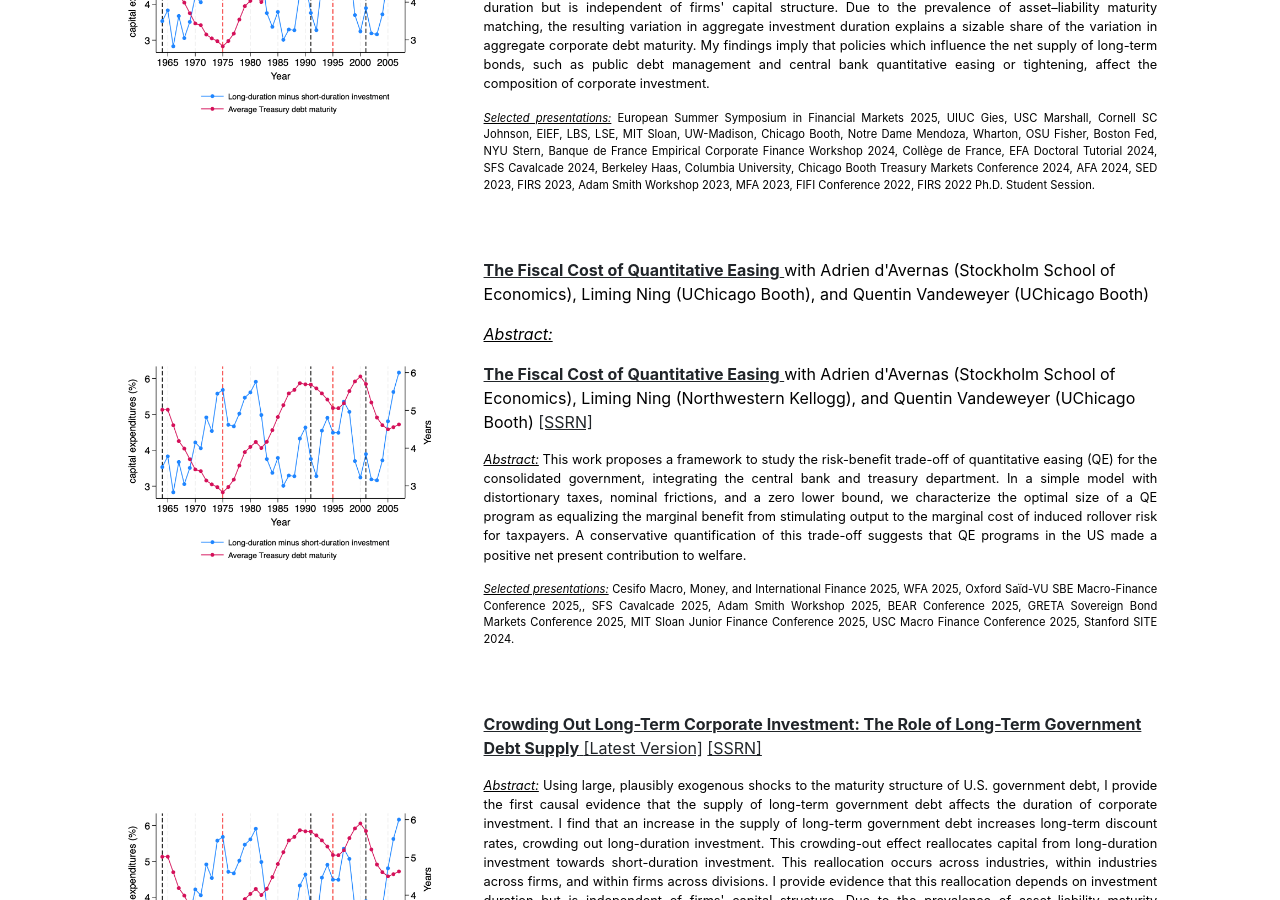
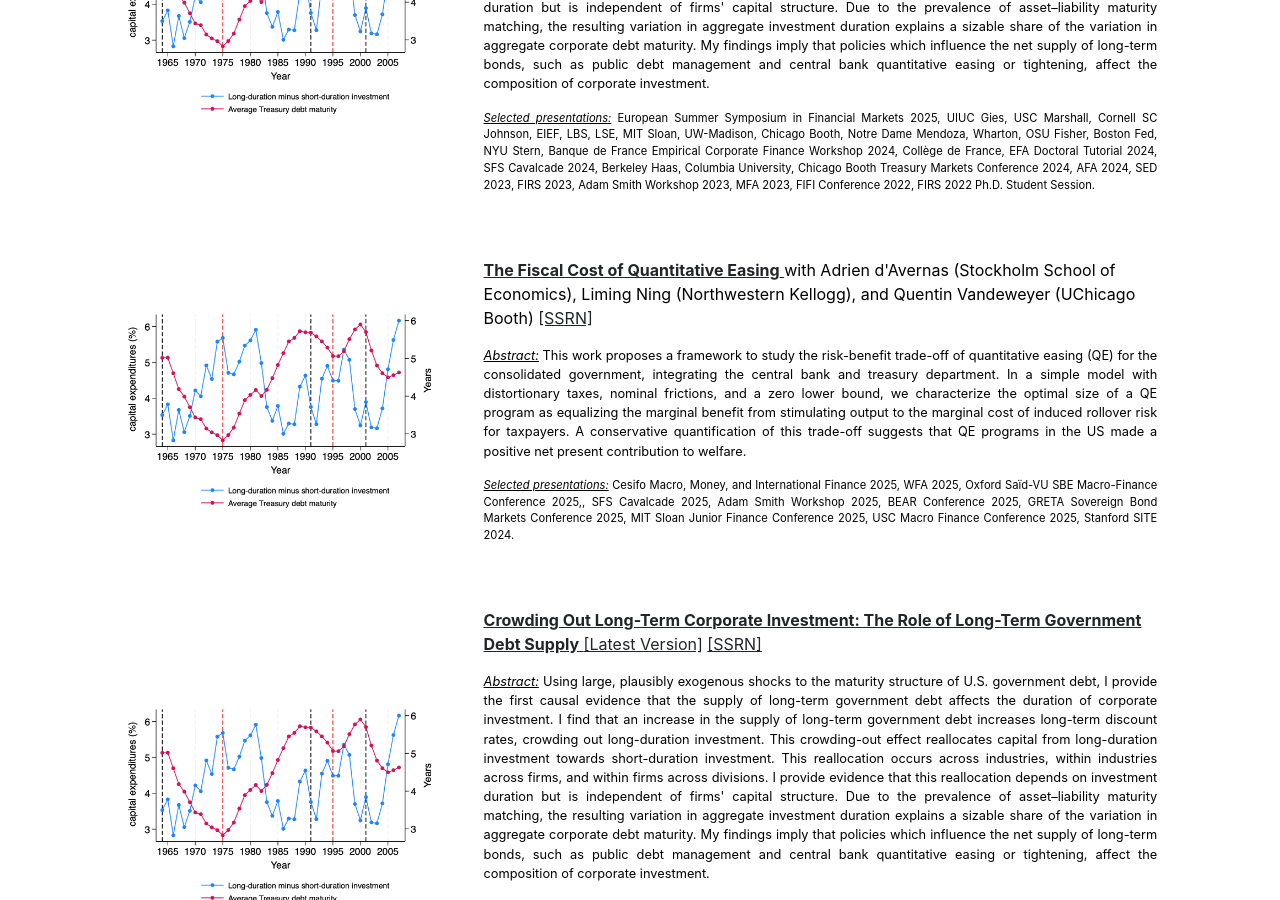
Before and after one commit to antoinehubertdefraisse/antoinehubertdefraisse.github.io, a Jekyll site: the page built from index.md, in a window 1280 px wide and 900 px high, scrolled down 773 px. Built offline with Jekyll 4.4.1, drawn with Linux system fonts in a browser that asks for light colours.

Commit message:
Update home.html

```diff
--- a/_layouts/home.html
+++ b/_layouts/home.html
@@ -65,14 +65,6 @@ layout: default
   </div>
 
   <div class="col-md-8">
-
-
-
-    <p><a href="http://antoinehubertdefraisse.github.io/pdf/CostofQE.pdf" target="_blank"><b>The Fiscal Cost of Quantitative Easing</b>
-      </a>with Adrien d'Avernas (Stockholm School of Economics), Liming Ning (UChicago Booth), and Quentin Vandeweyer (UChicago Booth)</p>
-        <p>
-              <p align="justify"> <u><em>Abstract:</em></u>
-</p>
 
 
 
```
